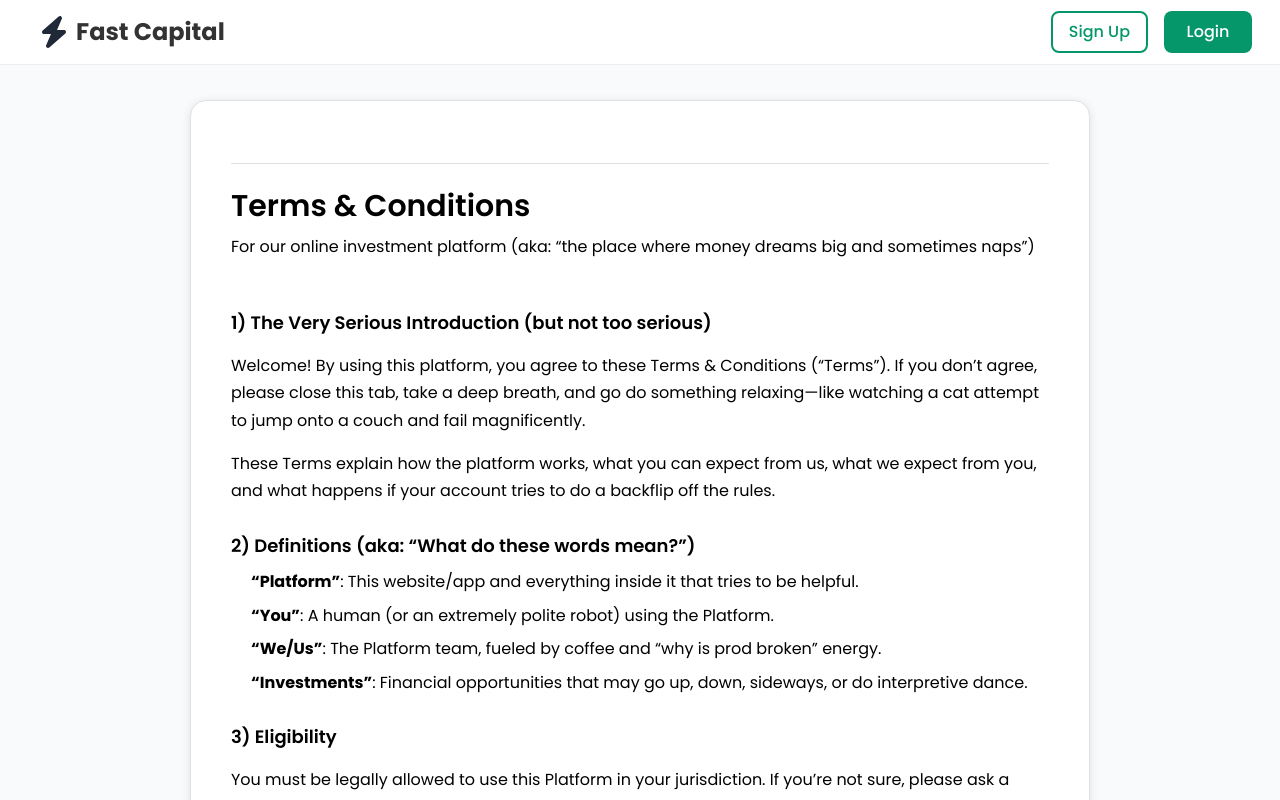
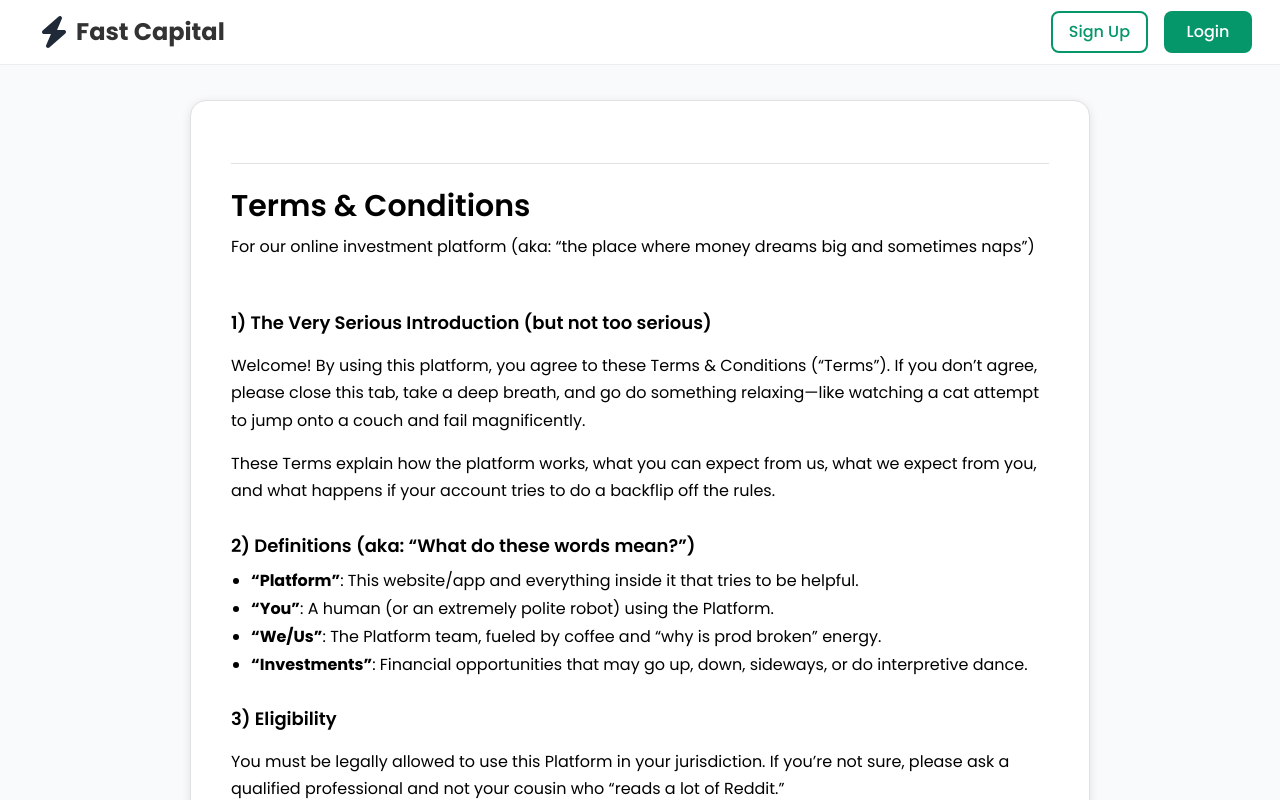
Before and after one commit to jlai9001/FastCapital, a React (Vite) app in the folder client/: page /terms in a window 1280 px wide. Shown: the top 800 px of the page. Built offline with nearby package versions, Linux system fonts and the light colour scheme; no server answers.

Commit message:
styling fix

```diff
--- a/client/src/pages/terms.jsx
+++ b/client/src/pages/terms.jsx
@@ -29,7 +29,7 @@ export default function Terms() {
 
         <section className="terms-section">
           <h2>2) Definitions (aka: “What do these words mean?”)</h2>
-          <ul>
+          <ul className="terms-list">
             <li><strong>“Platform”</strong>: This website/app and everything inside it that tries to be helpful.</li>
             <li><strong>“You”</strong>: A human (or an extremely polite robot) using the Platform.</li>
             <li><strong>“We/Us”</strong>: The Platform team, fueled by coffee and “why is prod broken” energy.</li>
```
